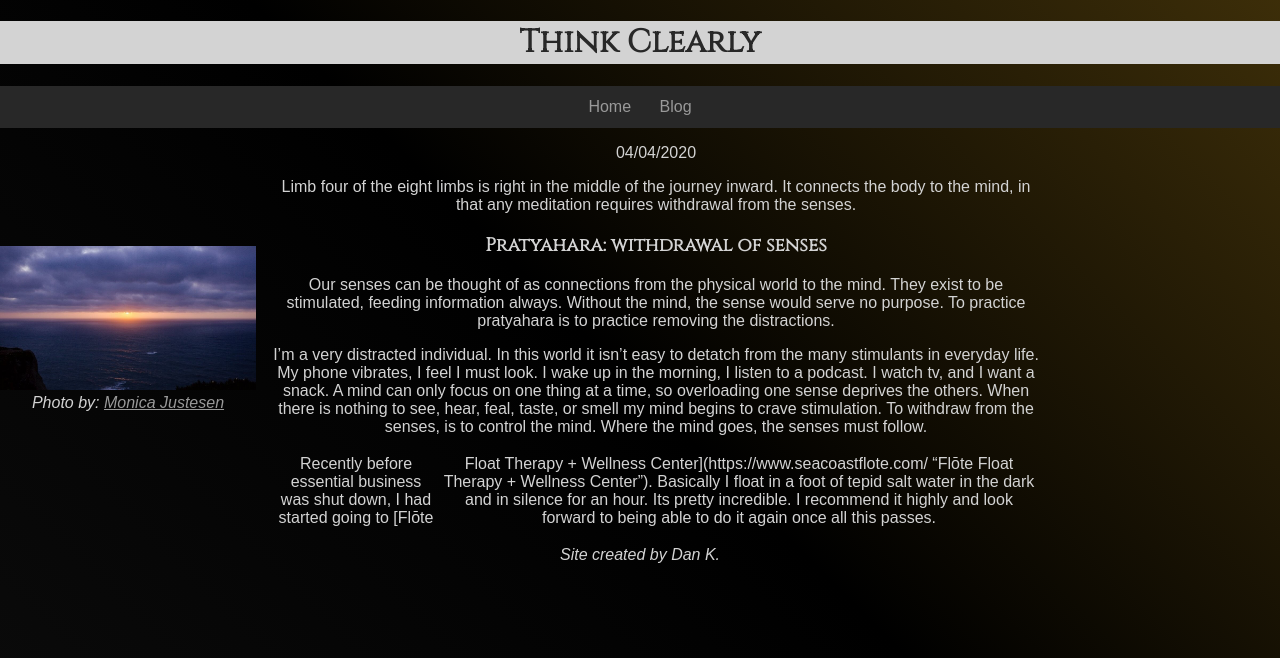
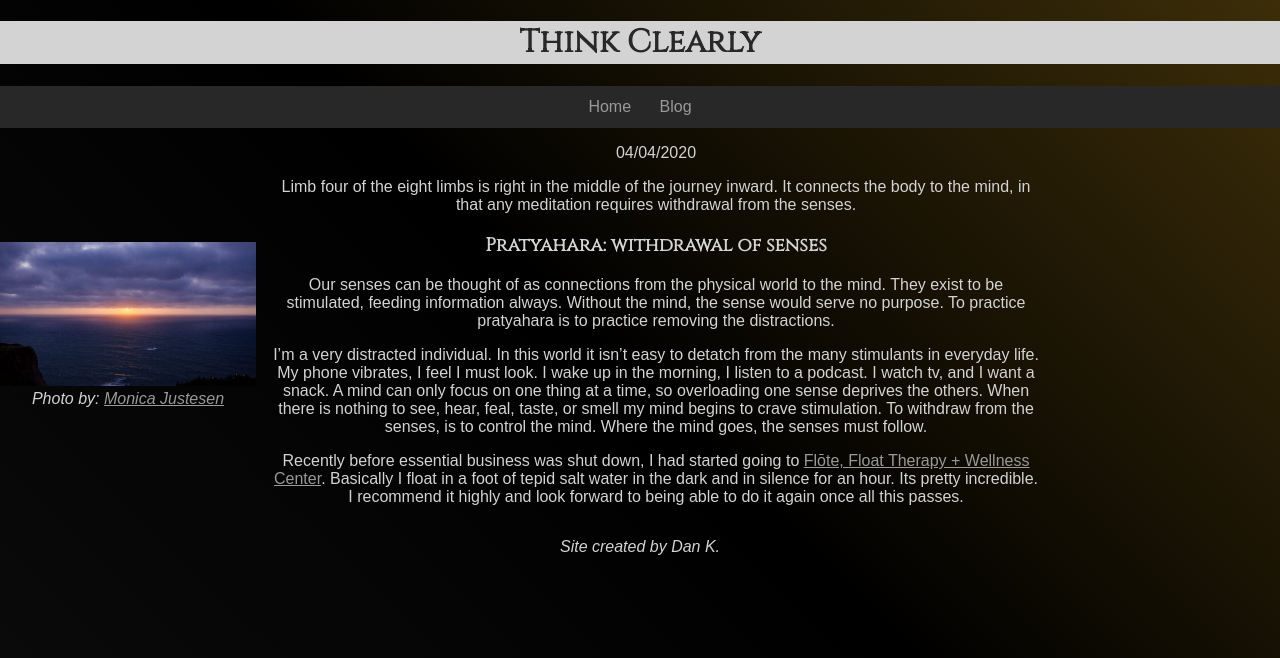
Before and after one commit to dekay2001/dekay2001.github.io, a Jekyll site: the page built from _posts/2020-04-04-pratyahara.md, in a window 1280 px wide. Shown: the top 658 px of the page. Built offline with Jekyll 4.4.1, drawn with Linux system fonts in a browser that asks for light colours; some web fonts are replaced.

Commit message:
Fix:  Still trying to fix flote text link because | is causing issues

```diff
--- a/_posts/2020-04-04-pratyahara.md
+++ b/_posts/2020-04-04-pratyahara.md
@@ -14,4 +14,4 @@ Our senses can be thought of as connections from the physical world to the mind.
 
 I'm a very distracted individual.  In this world it isn't easy to detatch from the many stimulants in everyday life.  My phone vibrates, I feel I must look.  I wake up in the morning, I listen to a podcast.  I watch tv, and I want a snack.  A mind can only focus on one thing at a time, so overloading one sense deprives the others.  When there is nothing to see, hear, feal, taste, or smell my mind begins to crave stimulation.  To withdraw from the senses, is to control the mind.  Where the mind goes, the senses must follow.
 
-Recently before essential business was shut down, I had started going to [Flōte | Float Therapy + Wellness Center](https://www.seacoastflote.com/ "Flōte Float Therapy + Wellness Center").  Basically I float in a foot of tepid salt water in the dark and in silence for an hour.  Its pretty incredible.  I recommend it highly and look forward to being able to do it again once all this passes.
+Recently before essential business was shut down, I had started going to [Flōte, Float Therapy + Wellness Center](https://www.seacoastflote.com/ "Flōte, Float Therapy + Wellness Center").  Basically I float in a foot of tepid salt water in the dark and in silence for an hour.  Its pretty incredible.  I recommend it highly and look forward to being able to do it again once all this passes.
```
